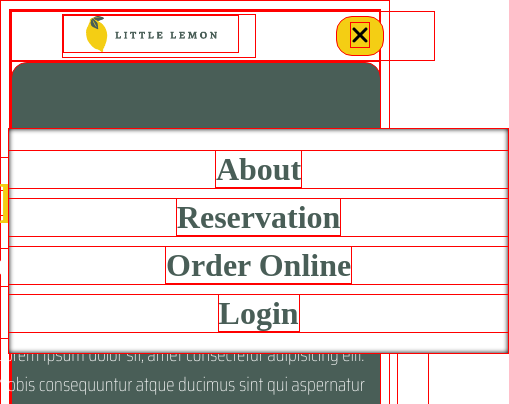
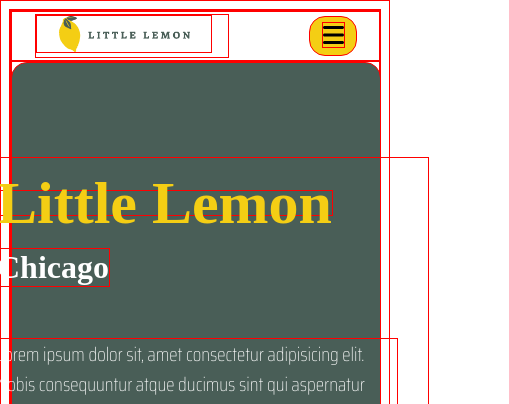
Before and after one commit to Dregon42/Little-Lemon, a React (Vite) app: page / in a window 390 px wide. Shown: the top 404 px of the page, 509 px wide, since content can reach past the window. Built offline with nearby package versions, Linux system fonts and the light colour scheme.

Commit message:
update nav bar

```diff
--- a/src/components/nav/Navbar.css
+++ b/src/components/nav/Navbar.css
@@ -5,7 +5,6 @@
         display: flex;
         justify-content: center;
         align-items: center;
-        padding: 0rem 1rem;
         gap: 7rem;
     }
 
@@ -42,7 +41,7 @@
         position: absolute;
         left: .5rem;
         top: 6rem;
-        width: 31.2rem;
+        width: 100%;
         height: 12rem;
         text-align: center;
         list-style: none;
@@ -76,14 +75,14 @@
 }
 
 nav {
-    width: 100vw;
+    width: 100%;
     height: 3rem;
     display: flex;
     flex-direction: row;
     justify-content: center;
     align-items: center;
     gap: 5rem;
-    overflow: hidden;
+
 }
 
 .logo {
@@ -101,6 +100,7 @@
     height: 3.13rem;
 }
 
+
 .item {
     text-decoration: none;
     width: 100%;
--- a/src/components/nav/Navbar.jsx
+++ b/src/components/nav/Navbar.jsx
@@ -6,29 +6,22 @@
 
 
 export const Navbar = () => {
-    const [menuOpen, setMenuOpen] = useState(false);
+    const [menuOpen, setMenuOpen] = useState(true);
     const [isMobile, setIsMobile] = useState(false)
 
     useEffect(() => {
 
-        const handleResize = () => {
+        if (window.innerWidth <= 496) {
+            setMenuOpen(false);
+            setIsMobile(true);
+        } else {
+            setIsMobile(false)
+            setMenuOpen(true)
+        }
 
-            if (window.innerWidth < 496 ) {
-                setIsMobile(true);
-            } else {
-                setIsMobile(false)
-            };
 
-            if (isMobile) {
-                setMenuOpen(!menuOpen);
-            } else {
-                setMenuOpen(true);
-            }
-        };
 
-        handleResize();
-
-    }, []);
+    },[])
 
 
 
@@ -41,15 +34,20 @@
                 <img className='logo' src='src/assets/LL_Logo.jpg' alt="Little Lemon Logo" />
             </Link>
 
-            { isMobile && (
+            {
+               isMobile == true ? (
+                    <button className='menu-button' onClick={() => setMenuOpen(!menuOpen)}>
+                        <FontAwesomeIcon icon={menuOpen ? faXmark : faBars} />
+                    </button>
 
-                <button className='menu-button' onClick={() => setMenuOpen(!menuOpen)}>
-                    <FontAwesomeIcon icon={menuOpen ? faXmark : faBars} />
-                </button>
-            )}
+                ) : null
+            }
+
+
+
 
             {
-               ( menuOpen || !isMobile) && (
+               menuOpen  && (
                     <ul className='nav-list'>
                         <li className='nav-item' >
                             <Link className='item' to="#">About</Link>
--- a/src/sections/Speacials.jsx
+++ b/src/sections/Speacials.jsx
@@ -8,7 +8,7 @@
     <section className='specials-section'>
       <div className='specials-container'>
         <div className='special-text'>
-          <h3>Specials</h3>
+          <h3>Weekly Specials</h3>
           <button type="button">On the Menu</button>
         </div>
         <div className='cards-container'>
--- a/src/sections/Specials.css
+++ b/src/sections/Specials.css
@@ -18,7 +18,7 @@
         display: flex;
         justify-content: space-between;
         align-items: center;
-        /* padding: 0 4rem; */
+
     }
 
     .cards-container {
@@ -32,6 +32,7 @@
     display: flex;
     flex-direction: column;
     justify-content: space-evenly;
+    width: 100%;
     /* margin: 2rem 3rem; */
 }
 
@@ -47,6 +48,6 @@
 .cards-container {
     display: flex;
     /* flex-direction: row; */
-    justify-content: space-evenly;
-    margin: 0 5rem;
+    justify-content: center;
+    /* margin: 0 5rem; */
 }
```
